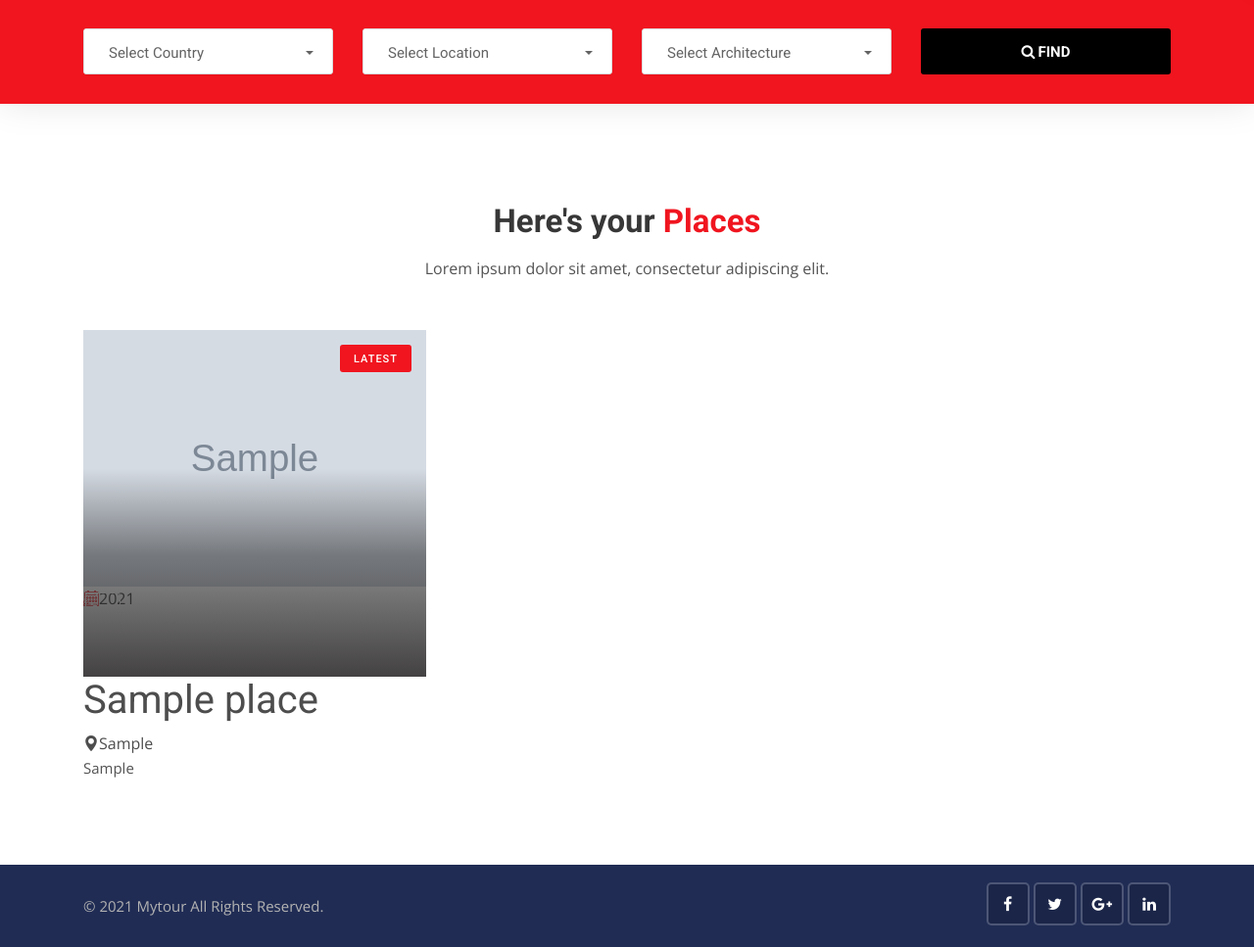
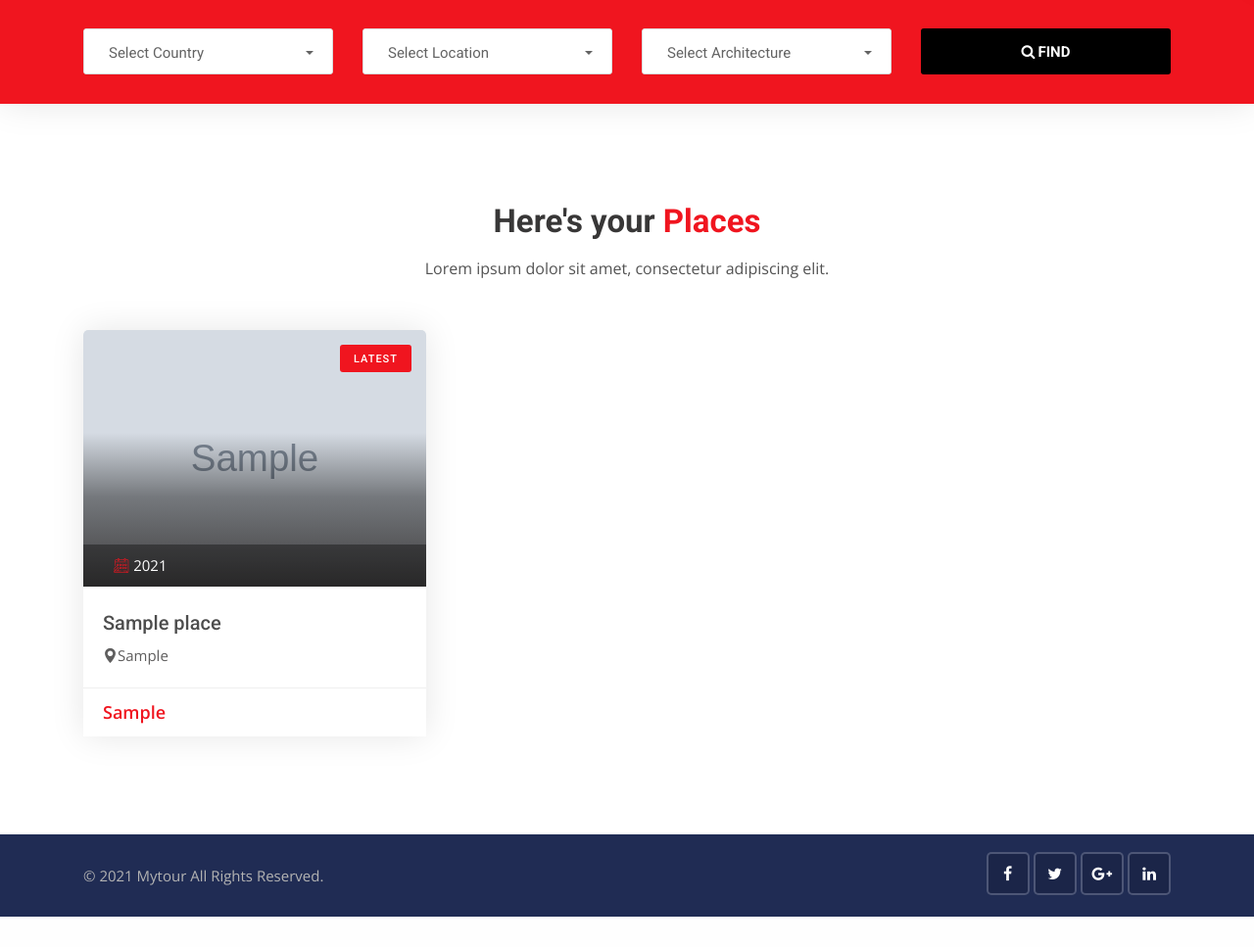
Before and after one commit to gaushwravetu/mytour-project, a Django app: page /place/search in a window 1280 px wide. Shown: the part 361-1328 px from the top of the page at 98% size. After the commit the page ends 1297 px from the top, so only its background shows below. Run offline with Django 3.2, Linux system fonts and the light colour scheme; tables that the repository leaves empty hold one stand-in row (values such as "Sample post"); grey boxes marked "Sample" are stand-in pictures; some libraries are stand-ins or nearby versions.

Commit message:
changed styling

```diff
--- a/templates/accounts/login.html
+++ b/templates/accounts/login.html
@@ -54,7 +54,7 @@
                             <li><a href="{% provider_login_url 'google' %}" class="google-bg"><i class="fa fa-google google-i"></i><span>Google</span></a></li>
                         </ul>
                     </form>
-                    <p>Don't have an account? <a href="{% url 'register' %}" class="thembo"> Register here</a></p>
+                    <p>Don't have an account? <a href="{% url 'register' %}" class="thembo"><span>Register here</span></a></p>
                 </div>
             </div>
         </div>
--- a/templates/accounts/register.html
+++ b/templates/accounts/register.html
@@ -70,7 +70,7 @@
                             <li><a href="{% provider_login_url 'google'  %}" class="google-bg"><i class="fa fa-google google-i"></i><span>Google</span></a></li>
                         </ul>
                     </form>
-                    <p>Already a member? <a href="{% url 'login' %}" class="thembo"> Login here</a></p>
+                    <p>Already a member? <a href="{% url 'login' %}" class="thembo"><span>Login here</span></a></p>
                 </div>
             </div>
         </div>
--- a/templates/place/search.html
+++ b/templates/place/search.html
@@ -70,7 +70,7 @@
 <!-- Search box 3 end -->
 
 <!-- Featured place start -->
-<div class="featured-car content-area">
+<div class="featured-tour content-area">
     <div class="container">
         <!-- Main title -->
         <div class="main-title">
@@ -80,7 +80,7 @@
         <div class="row">
             {% for place in places %}
             <div class="col-lg-4 col-md-6">
-                <div class="car-box">
+                <div class="tour-box">
                     <div class="tour-thumbnail">
                         <a href="{% url 'place_detail' place.id %}" class="tour-img">
                             <div class="tag">Latest</div>
@@ -93,7 +93,7 @@
                                 </ul>
                             </div>
                         </a>
-                        <div class="carbox-overlap-wrapper">
+                        <div class="placebox-overlap-wrapper">
                             <div class="overlap-box">
                                 <div class="overlap-btns-area">
                                     <div class="car-magnify-gallery">
@@ -131,7 +131,7 @@
                     </div>
                     <div class="footer clearfix">
                         <div class="pull-left ratings days">
-                            <p class="cartype">{{place.one_strong_point_for_recommendations}}</p>
+                            <p class="tourtype">{{place.one_strong_point_for_recommendations}}</p>
                         </div>
                     </div>
                 </div>
```
Also changed, not shown: static/css/skins/red.css (+8 -8 lines), static/css/style.css.
